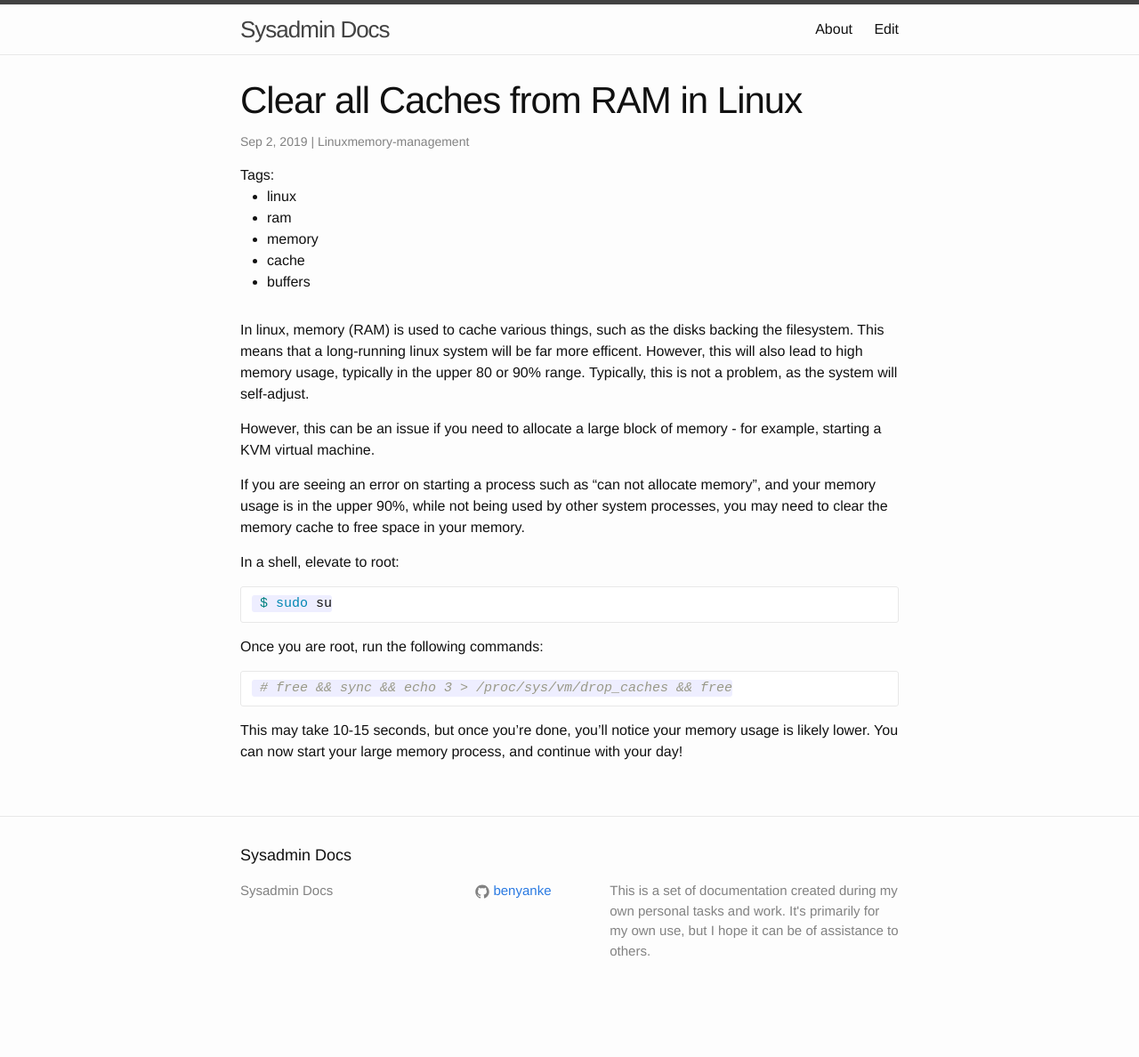
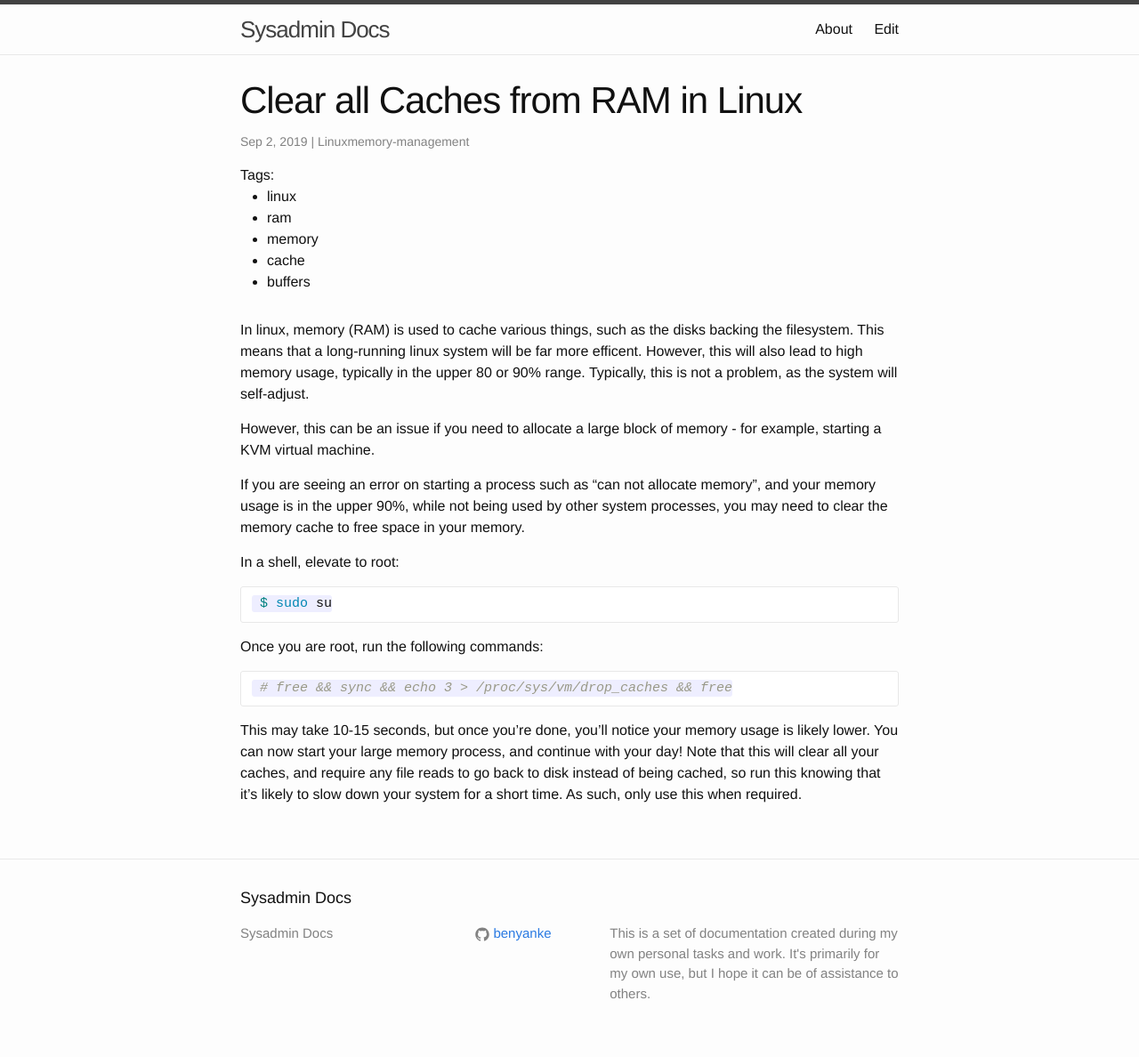
Before and after one commit to benyanke/docs, a Jekyll site: the page built from _posts/base-linux/memory-management/2019-09-02-clear-all-memory-caches.markdown, in a window 1280 px wide. Shown: the whole page at 89% size. Built offline with Jekyll 4.4.1, drawn with Linux system fonts in a browser that asks for light colours; before the commit the page ends 1140 px from its top, so only the background shows below that.

Commit message:
Add warning

````diff
--- a/_posts/base-linux/memory-management/2019-09-02-clear-all-memory-caches.markdown
+++ b/_posts/base-linux/memory-management/2019-09-02-clear-all-memory-caches.markdown
@@ -37,4 +37,6 @@ Once you are root, run the following commands:
 ```
 
 This may take 10-15 seconds, but once you're done, you'll notice your memory usage is likely lower. You can now start
-your large memory process, and continue with your day!
+your large memory process, and continue with your day! Note that this will clear all your caches, and require any
+file reads to go back to disk instead of being cached, so run this knowing that it's likely to slow down your system
+for a short time. As such, only use this when required.
````
